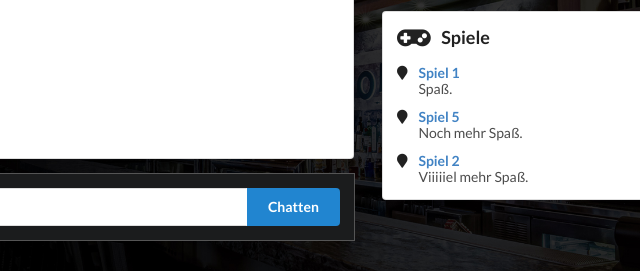
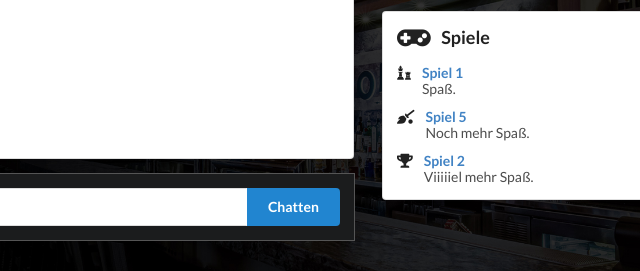
Before and after one commit to virtwirt/virtualbar, a website: page frontend/tisch.html in a window 1280 px wide. Shown: the part 282-553 px from the top of the page, 640-1280 px from the left. Drawn offline with nearby package versions, Linux system fonts and the light colour scheme; no server answers; a script that the page names is missing.

Commit message:
Cosmetic changes in table.html

```diff
--- a/frontend/tisch.html
+++ b/frontend/tisch.html
@@ -54,7 +54,7 @@
 <div class="ui centered grid" style="height: inherit;">
     <div class="row" id="test">
         <div class="twelve wide column scrolli">
-            <div class="ui segment unterscrolli" style="max-height:70%">
+            <div class="ui segment unterscrolli" style="max-height: 400px">
                 <div class="ui list" id="messageArea"></div>
             </div>
             <div class="ui attached inverted segment">
@@ -91,21 +91,21 @@
                     </div>
                     <div class="ui relaxed list">
                         <div class="item">
-                            <i class="map marker icon"></i>
+                            <i class="chess icon"></i>
                             <div class="content">
                                 <a class="header">Spiel 1</a>
                                 <div class="description">Spaß.</div>
                             </div>
                         </div>
                         <div class="item">
-                            <i class="map marker icon"></i>
+                            <i class="quidditch icon"></i>
                             <div class="content">
                                 <a class="header">Spiel 5</a>
                                 <div class="description">Noch mehr Spaß.</div>
                             </div>
                         </div>
                         <div class="item">
-                            <i class="map marker icon"></i>
+                            <i class="trophy icon"></i>
                             <div class="content">
                                 <a class="header">Spiel 2</a>
                                 <div class="description">Viiiiiel mehr Spaß.</div>
```
